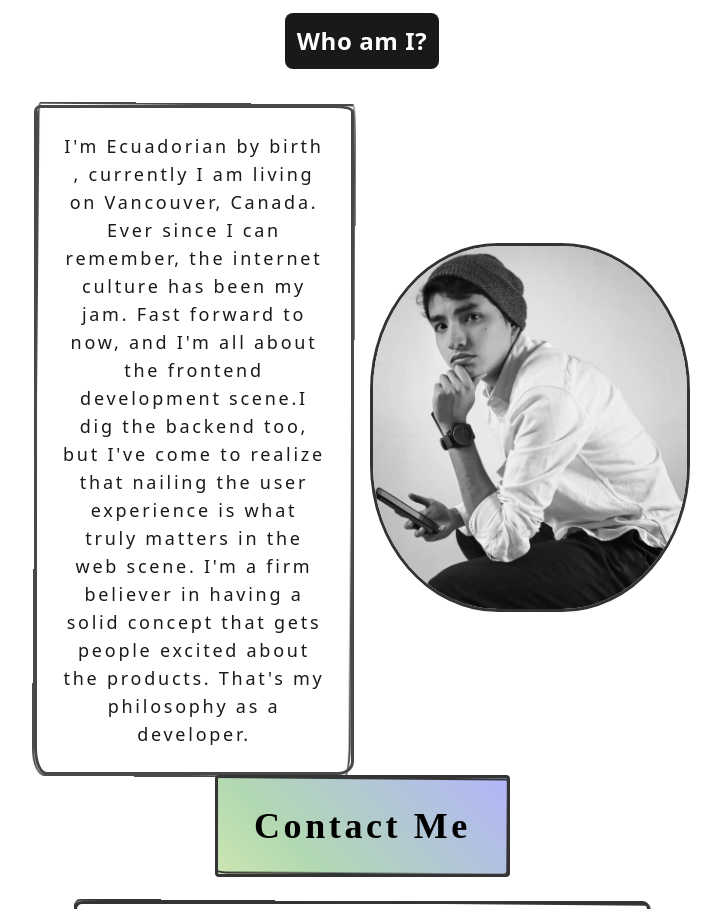
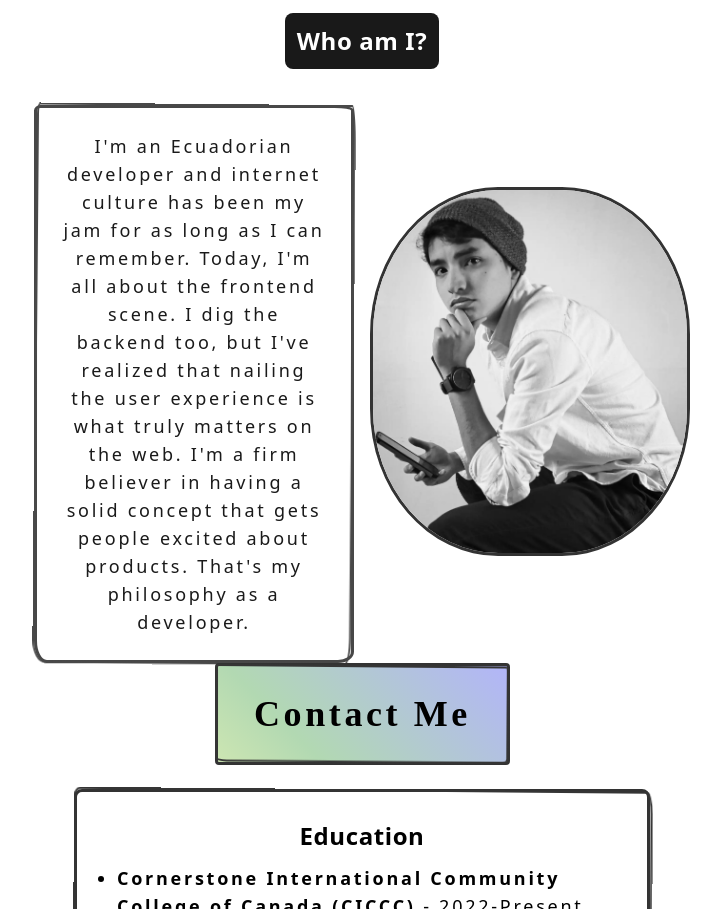
Before and after one commit to NicolasMezaCode/NicolasPortfolio, a React (Vite) app: page / in a window 1280 px wide. Shown: the part 2220-3129 px from the top of the page, without its empty margins (278-999 px from the left). Built offline with nearby package versions, Linux system fonts and the light colour scheme; a web font is replaced by a local one; what tailwindcss-bg-patterns would draw is missing.

Commit message:
Refactor About and Projects components for improved clarity and conciseness in text content

```diff
--- a/src/components/About.jsx
+++ b/src/components/About.jsx
@@ -10,9 +10,8 @@ export default function About() {
         <div className='flex justify-center items-center flex-col md:flex-row gap-4'>
             <span className='sketchy container max-w-xs sm:max-w-md md:max-w-lg bg-white opacity-90  md:mb-6'>
                 <p className='m-3 md:m-6 text-center text-xs sm:text-lg sm:font-medium opacity-100 '>
-                    I'm Ecuadorian by birth , currently I am living on Vancouver, Canada. Ever since I can remember, the internet culture has been my jam.
-                    Fast forward to now, and I'm all about the frontend development scene.I dig the backend too, but I've come to realize that nailing the user experience is what truly matters in the web scene. I'm a firm believer in having a solid concept that gets people excited about the products. That's my philosophy as a developer.
-                </p>
+                   I'm an Ecuadorian developer and internet culture has been my jam for as long as I can remember. Today, I'm all about the frontend scene. I dig the backend too, but I've realized that nailing the user experience is what truly matters on the web. I'm a firm believer in having a solid concept that gets people excited about products. That's my philosophy as a developer.
+                   </p>
             </span>
             <figure className='mb-6 md:mb-9 mt-3'>
                 <img className='sketchyPhoto h-auto w-64 md:w-80 relative' src={photo} alt="" />
--- a/src/components/Projects.jsx
+++ b/src/components/Projects.jsx
@@ -21,7 +21,7 @@ export default function Projects() {
               <img className='h-auto w-80 sm:w-[600px] lg:w-[800px]' src={textren} alt="screenshot of the project" />
               <div className="absolute inset-0 flex items-center flex-col justify-center bg-red-400 opacity-0 hover:opacity-100 transition duration-300 ease-in-out">
                 <div className="text-black text-center m-3 sm:m-5">
-                  <h3 className="text-xs sm:text-2xl font-semibold sm:mb-2">Created a website to enhance the online presence of a textile company.Using HTML, Tailwind CSS, and JavaScript to deliver a functional platform, including a contact form for customer engagement.</h3>
+                  <h3 className="text-xs sm:text-2xl font-semibold sm:mb-2">Created a website to enhance the online presence of a textile company.Using HTML, Tailwind CSS, and JavaScript to deliver a functional platform for customer engagement.</h3>
                 </div>
                 <span className='flex gap-3'>
                   <HtmlLogo className="h-auto w-6 sm:w-12 text-black" />
```
